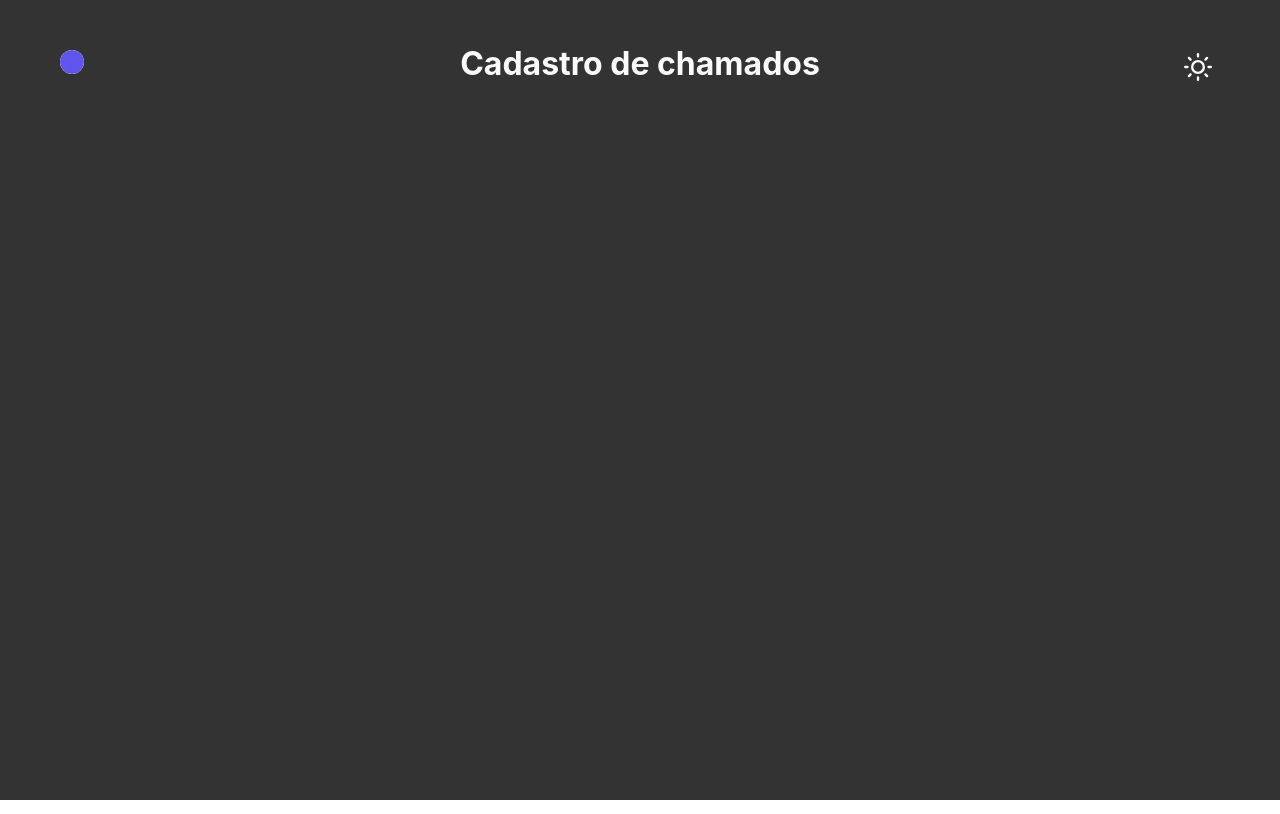
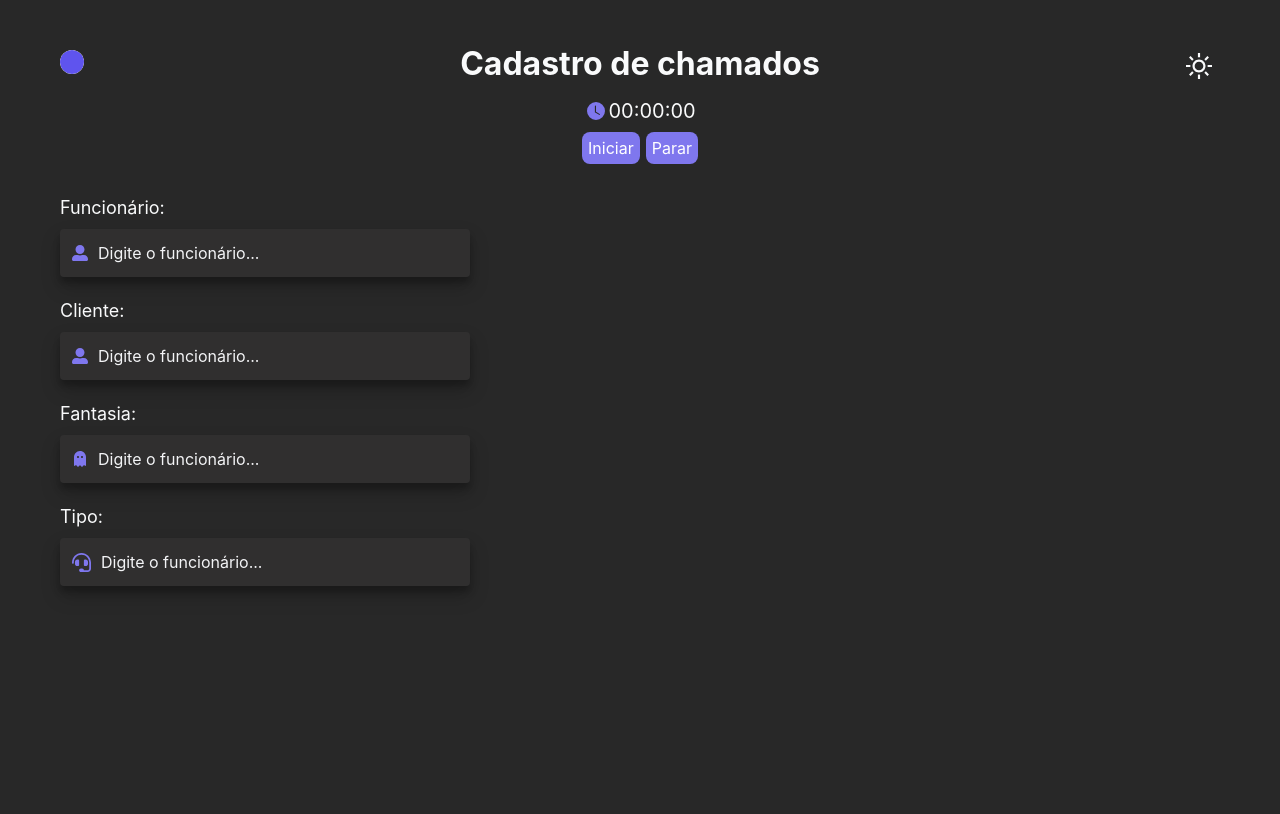
Before and after one commit to EnzoSylvestrin/helpDesk, a Next.js app: page / in a window 1280 px wide. Built offline with nearby package versions, Linux system fonts and the light colour scheme.

Commit message:
Componentes inicias da tela de registro e input

```diff
--- a/package.json
+++ b/package.json
@@ -9,11 +9,13 @@
     "lint": "next lint"
   },
   "dependencies": {
+    "@radix-ui/react-select": "^1.2.1",
     "@radix-ui/react-slot": "^1.0.1",
     "@types/node": "18.15.3",
     "@types/react": "18.0.28",
     "@types/react-dom": "18.0.11",
     "clsx": "^1.2.1",
+    "framer-motion": "^10.6.1",
     "next": "13.2.4",
     "react": "18.2.0",
     "react-dom": "18.2.0",
--- /dev/null
+++ b/src/Components/Button.tsx
@@ -0,0 +1,56 @@
+import { motion } from 'framer-motion';
+
+import clsx from 'clsx';
+
+type ButtonProps = {
+  size?: 'sm' | 'md' | 'lg',
+  text: string,
+  href?: string,
+  full?: boolean,
+  type?: "button" | "submit" | "reset",
+  loading?: boolean,
+  onClick?: () => void,
+}
+
+export const Button = ({ size = 'md', type = "button", text, href, loading = false, full, onClick, ...props }: ButtonProps) => {
+  const Button = href ? 'a' : 'button';
+
+  return (
+    <Button
+      type={type}
+      className={clsx(
+        "rounded-md bg-[var(--main)] text-white ring-[var(--main)] ring-2 transition-all duration-[400ms]",
+        "px-1 py-[2px] cursor-pointer selection:text-inherit",
+        'hover:shadow-[0_0_5px_var(--main),_0_0_10px_var(--main),_0_0_20px_var(--main)] hover:scale-[1.03]', {
+        'text-sm': size === 'sm',
+        'text-md': size === 'md',
+        'text-lg': size === 'lg',
+        'w-full': full,
+        '!text-transparent relative bg-transparent': loading
+      })}
+      {...(href ? { target: "_blank", rel: "noopener noreferrer", href: href } : {})}
+      onClick={!loading ? onClick : () => { return }}
+      {...props}
+    >
+      {text}
+      {
+        loading
+          ?
+          <div className='absolute top-[50%] left-[50%] -translate-x-[50%] -translate-y-[50%]'>
+            <motion.div
+              className="rounded-full border-secondary border-2 border-t-transparent w-6 h-6"
+              animate={{
+                rotate: '360deg'
+              }}
+              transition={{
+                duration: 1,
+                repeat: Infinity
+              }}
+            />
+          </div>
+          :
+          ''
+      }
+    </Button>
+  );
+};
--- a/src/Components/Header/Theme.tsx
+++ b/src/Components/Header/Theme.tsx
@@ -1,7 +1,8 @@
 import { useEffect, useState, Dispatch, SetStateAction} from "react";
 
 import { BsMoonStarsFill } from 'react-icons/bs';
-import { FiSun } from 'react-icons/fi';
+import { CgSun } from 'react-icons/cg';
+import { Icon } from "../Icon";
 
 export const Theme = ({setTheme} : {setTheme: Dispatch<SetStateAction<"light" | "dark">>}) => {
 
@@ -24,13 +25,7 @@ export const Theme = ({setTheme} : {setTheme: Dispatch<SetStateAction<"light" |
             className="p-2 rounded-full absolute right-[60px] pointer top-[calc(5vh_+_5px)] hover:bg-lightHover dark:hover:bg-darkHover"
             onClick={HandleToggleTheme}
         >
-            {
-                darkMode
-                ?
-                <FiSun size={28} className='text-neutral-900 dark:text-gray-50' />
-                :
-                <BsMoonStarsFill size={26} className='text-neutral-900 dark:text-gray-50' />
-            }
+            <Icon icon={darkMode ? CgSun : BsMoonStarsFill} size={26} />
         </div>
     )
 }
--- /dev/null
+++ b/src/Components/Icon.tsx
@@ -0,0 +1,24 @@
+import clsx from "clsx";
+import { IconType } from "react-icons/lib"
+
+export type IconProps = {
+    icon: IconType,
+    size?: string | number,
+    colored?: boolean,
+    className?: string,
+    useDarkMode?: boolean,
+}
+
+export const Icon = ({ icon: IconComponent, size = 28, colored, className, useDarkMode = true }: IconProps) => {
+    return (
+        <IconComponent
+            className={clsx(
+                colored
+                    ? 'text-[var(--main)] fill-[var(--main)]'
+                    : `text-darkColor fill-darkColor ${useDarkMode ? 'dark:text-lightColor dark:fill-lightColor' : ''}`,
+                className
+            )}
+            size={size}
+        />
+    );
+}
--- /dev/null
+++ b/src/Components/Input.tsx
@@ -0,0 +1,47 @@
+import { InputHTMLAttributes, ReactNode } from 'react';
+
+import { Icon, IconProps } from './Icon';
+
+export interface InputProps extends InputHTMLAttributes<HTMLInputElement> {}
+
+export interface InputRootProps {
+    children: ReactNode;
+}
+
+function InputRoot(props : InputRootProps) {
+    return (
+        <div className='flex items-center cursor-text gap-[10px] px-3 h-12 rounded max-w-full bg-InputColorLight text-gray-50 text-xs placeholder:text-gray-100 dark:bg-InputColorDark focus-within:ring-2 ring-[var(--main)] shadow-[rgba(0,_0,_0,_0.19)_0px_10px_20px,_rgba(0,_0,_0,_0.23)_0px_6px_6px]'>
+            {props.children}
+        </div>
+    );
+}
+
+InputRoot.displayName = 'Input.Root';
+
+function InputIcon({ ...props }: IconProps) {
+    return (
+        <Icon {...props} />
+    )
+}
+
+InputIcon.displayName = 'Input.Icon'
+
+export interface InputInputProps extends InputHTMLAttributes<HTMLInputElement> {}
+
+function InputInput(props : InputInputProps) {
+    return (
+        <input
+            className='bg-transparent flex-1 text-slate-800 text-sm outline-none placeholder:text-slate-700 dark:text-gray-50 dark:placeholder:text-gray-100'
+            {...props}
+        />
+    )
+}
+
+InputInput.displayName = 'Input.Input'
+
+
+export const Input = {
+    Root: InputRoot,
+    Icon: InputIcon,
+    Input: InputInput
+}
--- /dev/null
+++ b/src/Components/Timer.tsx
@@ -0,0 +1,21 @@
+import { BsClockFill } from "react-icons/bs"
+import { Button } from "./Button"
+import { Icon } from "./Icon"
+import { Text } from "./Text"
+
+export const Timer = () => {
+    return (
+        <div className="mt-4 flex-1 flex flex-col items-center h-full mb-1">
+            <div className="flex items-center gap-1 mb-2">
+                <Icon icon={BsClockFill} size={18} colored />
+                <Text size="lg" className="w-[85px]">
+                    00:00:00
+                </Text>
+            </div>
+            <div className="flex items-center justify-center gap-[10px]">
+                <Button text="Iniciar" size="sm" />
+                <Button text="Parar" size="sm" />
+            </div>
+        </div>
+    )
+}
--- a/src/pages/index.tsx
+++ b/src/pages/index.tsx
@@ -2,7 +2,12 @@ import { useState } from 'react';
 
 import Head from 'next/head';
 
+import { FaUserAlt, FaHeadset, FaGhost } from 'react-icons/fa';
+
 import { Header } from '@/Components/Header/Header';
+import { Timer } from '@/Components/Timer';
+import { Input } from '@/Components/Input';
+import { Text } from '@/Components/Text';
 
 export default function Home() {
 
@@ -11,16 +16,54 @@ export default function Home() {
   return (
     <>
       <Head>
-        <title>Registro - Chamados</title>
+        <title>Cadastro de chamados</title>
         <meta name="description" content="Site para registro de chamados para funcionamento" />
         <meta name="author" content='Enzo Sylvestrin - enzospavani@gmail.com' />
         <meta name="viewport" content="width=device-width, initial-scale=1" />
         <link rel="icon" href="/favicon.ico" />
       </Head>
       <section className={`${theme === 'dark' ? 'dark' : ''}`}>
-        <div className='min-h-[100vh] bg-grayMain dark:bg-darkMain'>
+        <main className='min-h-[100vh] bg-grayMain dark:bg-darkMain'>
           <Header pageTitle='Cadastro de chamados' setTheme={setTheme} />
-        </div>
+          <form className=''>
+            <Timer />
+            <div className='h-[80vh] px-10 flex flex-wrap mt-3'>
+              <div className='w-[45%] max-w-[450px] p-5 h-[85%] gap-5 flex flex-col'>
+                <label htmlFor='user'>
+                  <Text className={'mb-2'}>Funcionário:</Text>
+                  <Input.Root>
+                    <Input.Icon icon={FaUserAlt} size={16} colored />
+                    <Input.Input type={'text'} id={'user'} placeholder='Digite o funcionário...'/>
+                  </Input.Root>
+                </label>
+                <label htmlFor='client'>
+                  <Text className={'mb-2'}>Cliente:</Text>
+                  <Input.Root>
+                    <Input.Icon icon={FaUserAlt} size={16} colored />
+                    <Input.Input type={'text'} id={'client'} placeholder='Digite o funcionário...'/>
+                  </Input.Root>
+                </label>
+                <label htmlFor='fantasy'>
+                  <Text className={'mb-2'}>Fantasia:</Text>
+                  <Input.Root>
+                    <Input.Icon icon={FaGhost} size={16} colored />
+                    <Input.Input type={'text'} id={'fantasy'} placeholder='Digite o funcionário...'/>
+                  </Input.Root>
+                </label>
+                <label htmlFor='type'>
+                  <Text className={'mb-2'}>Tipo:</Text>
+                  <Input.Root>
+                    <Input.Icon icon={FaHeadset} size={19} colored />
+                    <Input.Input type={'text'} id={'type'} placeholder='Digite o funcionário...'/>
+                  </Input.Root>
+                </label>
+              </div>
+              <div className='flex-1 h-[85%] p-5 flex flex-col'>
+
+              </div>
+            </div>
+          </form>
+        </main>
       </section>
     </>
   )
--- a/tailwind.config.js
+++ b/tailwind.config.js
@@ -7,9 +7,13 @@ module.exports = {
     extend: {
       colors: {
         grayMain: '#ececec',
-        darkMain: '#333333',
+        darkMain: '#282828',
         lightHover: '#dfe0e0',
-        darkHover: '#444950'
+        darkHover: '#444950',
+        darkColor: 'rgb(23 23 23)',
+        lightColor: 'rgb(249 250 251)',
+        InputColorDark: '#302f2f',
+        InputColorLight: '#e6e6e6',
       }
     },
     fontSize: {
```
Also changed, not shown: src/Components/Select.tsx (added, +7 -0 lines), 1 other file (tests, documents, lock files or other folders).
